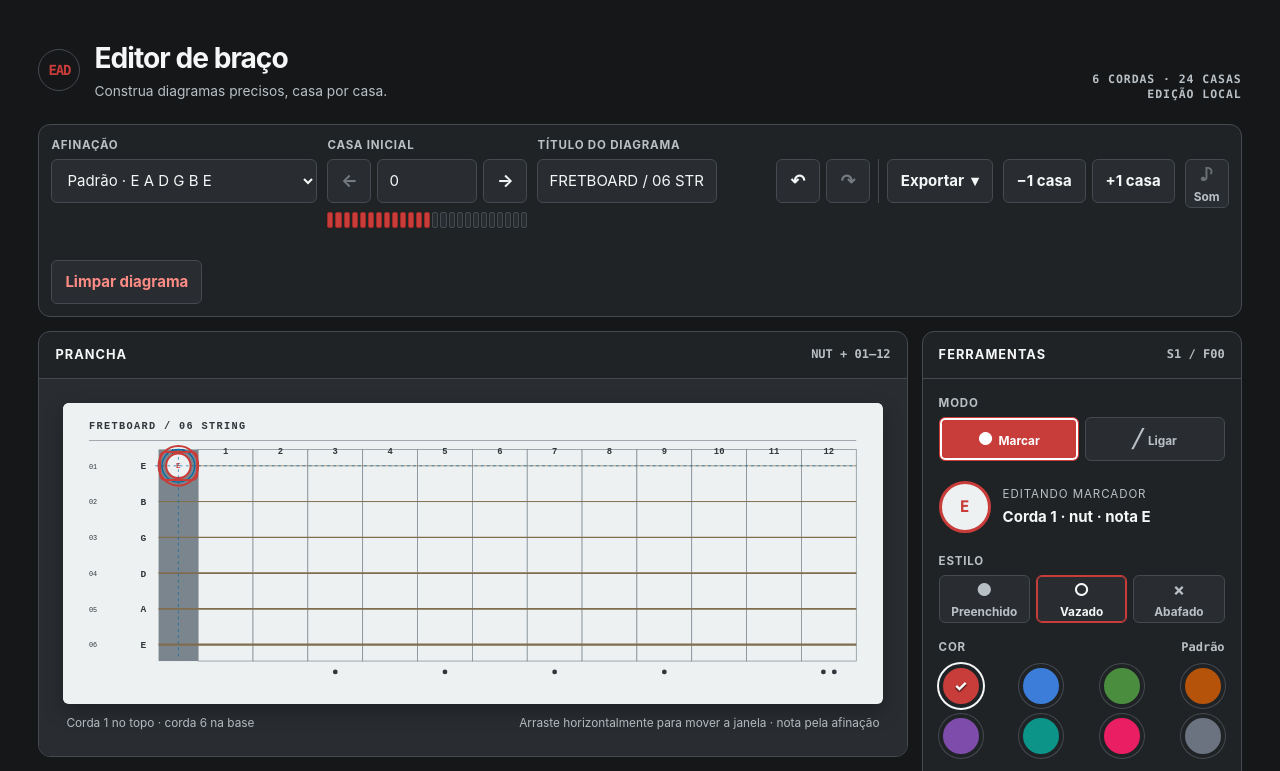
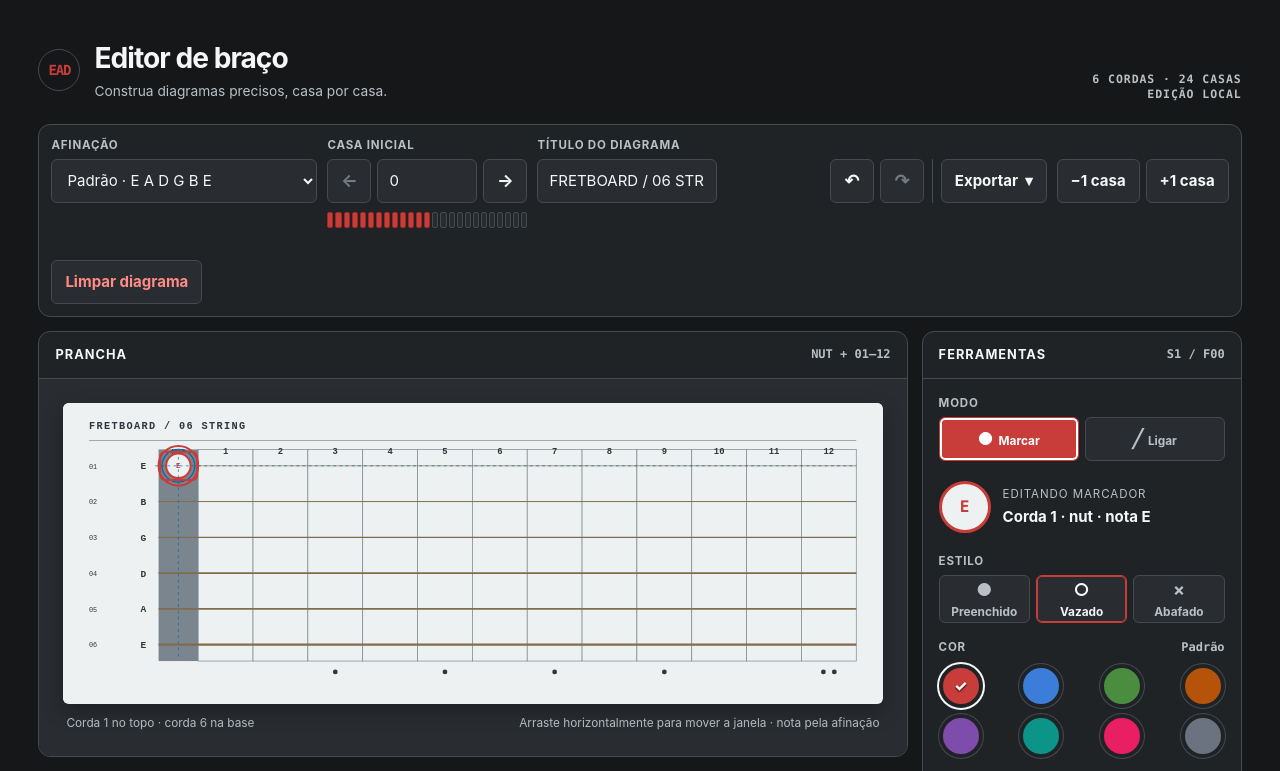
Before and after one commit to andersonmalves/fretboard-editor, a website: page index.html in a window 1280 px wide. Both pictures are taken after a click on the button 178 px from the left and 466 px from the top of the page. Shown: the top 771 px of the page. Drawn offline with Linux system fonts and the light colour scheme.

Commit message:
revert: remove audio feedback feature entirely

```diff
--- a/index.html
+++ b/index.html
@@ -90,7 +90,7 @@ h1{margin:0;font-size:clamp(1.35rem,2.2vw,2rem);font-weight:680;letter-spacing:-
 .button.danger{color:var(--color-destructive)}
 .command-spacer{flex:1}
 .button-cluster{display:flex;gap:var(--space-sm)}
-.history-cluster,.transpose-cluster,.clear-button,.sound-toggle,.actions-cluster{margin-top:22px}.actions-cluster{margin-left:auto;align-items:center}.cluster-divider{width:1px;align-self:stretch;min-height:var(--control-min);background:var(--color-border);margin:0 2px}.export-menu{position:relative}.export-popover{position:absolute;right:0;top:calc(100% + 4px);z-index:12;min-width:168px;padding:var(--space-sm);display:grid;gap:var(--space-sm);background:var(--color-panel-bg);border:1px solid var(--color-border);border-radius:var(--radius-sm);box-shadow:0 8px 20px var(--color-shadow)}.export-popover[hidden]{display:none!important}.export-menu-item:nth-child(3){border-top:1px solid var(--color-border);margin-top:2px;padding-top:var(--space-sm)}.export-menu-item{width:100%;justify-content:flex-start}
+.history-cluster,.transpose-cluster,.clear-button,.actions-cluster{margin-top:22px}.actions-cluster{margin-left:auto;align-items:center}.cluster-divider{width:1px;align-self:stretch;min-height:var(--control-min);background:var(--color-border);margin:0 2px}.export-menu{position:relative}.export-popover{position:absolute;right:0;top:calc(100% + 4px);z-index:12;min-width:168px;padding:var(--space-sm);display:grid;gap:var(--space-sm);background:var(--color-panel-bg);border:1px solid var(--color-border);border-radius:var(--radius-sm);box-shadow:0 8px 20px var(--color-shadow)}.export-popover[hidden]{display:none!important}.export-menu-item:nth-child(3){border-top:1px solid var(--color-border);margin-top:2px;padding-top:var(--space-sm)}.export-menu-item{width:100%;justify-content:flex-start}
 .position-control{display:grid;grid-template-columns:var(--control-min) minmax(0,1fr) var(--control-min);gap:var(--space-sm)}
 .error{margin:4px 0 0;color:var(--color-error);font-size:.76rem}.error:empty{display:none}
 .workspace{display:grid;grid-template-columns:minmax(0,1fr) 320px;gap:var(--space-lg);align-items:start}
@@ -128,7 +128,7 @@ h1{margin:0;font-size:clamp(1.35rem,2.2vw,2rem);font-weight:680;letter-spacing:-
 .tool-bar-button span{display:block;margin-bottom:2px;font-size:1.1rem}
 .mode-button span{display:inline;margin:0 5px 0 0}.mode-button[aria-pressed="true"]{border-color:var(--color-selection);background:var(--color-selection);color:var(--color-white);box-shadow:inset 0 0 0 2px var(--color-white)}
 .style-group .tool-bar-button[aria-pressed="true"]{border-color:var(--color-selection);color:var(--color-text-primary);box-shadow:inset 0 0 0 1px var(--color-selection)}
-.sound-toggle{min-width:44px}.sound-toggle[aria-pressed="true"]{border-color:var(--color-selection);box-shadow:inset 0 0 0 1px var(--color-selection)}.sound-toggle[aria-pressed="false"] span{opacity:.45}
+
 .connection-list{margin:0;padding:0;list-style:none;display:grid;gap:var(--space-sm)}
 .inspector details{border-top:1px solid var(--color-border)}.inspector details summary{min-height:44px;cursor:pointer}
 .connection-item{display:flex;align-items:center;justify-content:space-between;gap:8px;font-size:.78rem}
@@ -152,7 +152,7 @@ h1{margin:0;font-size:clamp(1.35rem,2.2vw,2rem);font-weight:680;letter-spacing:-
 }
 @media(max-width:767px){
   .app{padding:12px}.masthead{align-items:center;margin-bottom:14px}.edition{display:none}.brand-mark{width:38px;height:38px}.masthead p{font-size:.78rem}
-  .command-bar{display:grid;grid-template-columns:1fr;padding:var(--space-md)}.field.tuning,.field.position,.field.title{width:auto;min-width:0;grid-column:1}.field.position{max-width:none}.position-control{grid-template-columns:var(--control-min) 1fr var(--control-min)}.actions-cluster{grid-column:1;grid-row:2;margin-top:0;justify-content:flex-end}.transpose-cluster{grid-column:1;margin-top:0}.transpose-cluster .button{flex:1}.clear-button{grid-column:1;margin-top:0}.sound-toggle{grid-column:1;margin-top:0}
+  .command-bar{display:grid;grid-template-columns:1fr;padding:var(--space-md)}.field.tuning,.field.position,.field.title{width:auto;min-width:0;grid-column:1}.field.position{max-width:none}.position-control{grid-template-columns:var(--control-min) 1fr var(--control-min)}.actions-cluster{grid-column:1;grid-row:2;margin-top:0;justify-content:flex-end}.transpose-cluster{grid-column:1;margin-top:0}.transpose-cluster .button{flex:1}.clear-button{grid-column:1;margin-top:0}
   .mobile-quick{display:flex}
   .workspace{gap:var(--space-md)}.panel-header{padding:11px 12px}.artboard-pad{padding:7px}.board-canvas{aspect-ratio:12/11}.board-caption{display:block}.board-caption span{display:block;text-align:left!important}
   .inspector-body{display:grid;grid-template-columns:1fr;padding:var(--space-lg)}.inspector-actions{grid-column:auto}.grid-cell{min-width:var(--control-min);min-height:var(--control-min)}.status{position:fixed;z-index:10;left:12px;right:12px;bottom:12px;margin:0;padding:11px 13px;border:1px solid var(--color-border);border-radius:var(--radius-sm);background:var(--color-panel-bg);box-shadow:0 8px 20px var(--color-shadow);opacity:0;pointer-events:none}.status.visible{opacity:1}
@@ -224,7 +224,7 @@ h1{margin:0;font-size:clamp(1.35rem,2.2vw,2rem);font-weight:680;letter-spacing:-
       <button class="button" id="transpose-down" type="button" aria-label="Transpor forma uma casa em direção ao nut" disabled>−1 casa</button>
       <button class="button" id="transpose-up" type="button" aria-label="Transpor forma uma casa em direção ao corpo" disabled>+1 casa</button>
     </div>
-    <button class="tool-bar-button sound-toggle" id="sound-toggle" type="button" aria-label="Som das notas" aria-pressed="false"><span aria-hidden="true">♪</span>Som</button><button class="button danger clear-button" id="clear-button" type="button" disabled>Limpar diagrama</button>
+    <button class="button danger clear-button" id="clear-button" type="button" disabled>Limpar diagrama</button>
   </section>
 
   <div class="workspace">
@@ -309,7 +309,7 @@ const refs={
   clear:document.querySelector("#clear-button"),remove:document.querySelector("#remove-button"),deselect:document.querySelector("#deselect-button"),
   exportSvg:document.querySelector("#export-svg"),exportPng:document.querySelector("#export-png"),exportJson:document.querySelector("#export-json"),importJson:document.querySelector("#import-json"),importJsonInput:document.querySelector("#import-json-input"),exportMenuToggle:document.querySelector("#export-menu-toggle"),exportPopover:document.querySelector("#export-popover"),label:document.querySelector("#label-input"),
   readout:document.querySelector("#window-readout"),coordinate:document.querySelector("#selection-coordinate"),badge:document.querySelector("#note-badge"),
-  kicker:document.querySelector("#selection-kicker"),selectionName:document.querySelector("#selection-name"),sound:document.querySelector("#sound-toggle"),status:document.querySelector("#status"),
+  kicker:document.querySelector("#selection-kicker"),selectionName:document.querySelector("#selection-name"),status:document.querySelector("#status"),
   hint:document.querySelector("#board-hint"),
   colorGroup:document.querySelector("#color-group"),
   diagramTitle:document.querySelector("#diagram-title"),
@@ -323,14 +323,14 @@ const refs={
 };
 const cv=refs.grid.parentElement;
 
-const editor={startFret:0,visibleFrets:compactMedia.matches?6:12,selectedMarkerId:null,activeMarkerType:"filled",activeMarkerColor:null,activeConnectionColor:null,activeTool:"marker",linkFrom:null,activeCustomLabel:"",soundEnabled:false,diagramTitleDraft:null,focusedPosition:{stringIndex:0,fret:0}};
+const editor={startFret:0,visibleFrets:compactMedia.matches?6:12,selectedMarkerId:null,activeMarkerType:"filled",activeMarkerColor:null,activeConnectionColor:null,activeTool:"marker",linkFrom:null,activeCustomLabel:"",diagramTitleDraft:null,focusedPosition:{stringIndex:0,fret:0}};
 const history={past:[],present:{tuningPresetId:"standard",diagramTitle:DEFAULT_DIAGRAM_TITLE,markers:[],connections:[]},future:[]};
 let markerSequence=0;
 let statusSequence=0;
 let statusTimer=0;
 let labelDraftFor=null;
 let pan=null,skip=0;
-let audioContext=null,audioNodes=null,pluckBuf=null;
+
 
 function cloneContent(content){return {tuningPresetId:content.tuningPresetId,diagramTitle:content.diagramTitle??DEFAULT_DIAGRAM_TITLE,markers:content.markers.map(marker=>({...marker})),connections:content.connections.map(link=>({...link}))}}
 function displayedDiagramTitle(){return editor.diagramTitleDraft??history.present.diagramTitle??DEFAULT_DIAGRAM_TITLE}
@@ -364,8 +364,7 @@ function transposeShape(delta){
 }
 function parsePitch(value){const match=/^([A-G])([#b]?)(-?\d)$/.exec(value);if(!match)throw new Error("Nota de afinação inválida");const base={C:0,D:2,E:4,F:5,G:7,A:9,B:11}[match[1]];const accidental=match[2]==="#"?1:match[2]==="b"?-1:0;return (Number(match[3])+1)*12+base+accidental}
 function noteAt(stringIndex,fret){const tuning=currentTuning();const pitch=parsePitch(tuning.notes[stringIndex])+fret;const notes=tuning.accidentalStyle==="flat"?FLAT_NOTES:SHARP_NOTES;return {pitchClass:notes[((pitch%12)+12)%12],octave:Math.floor(pitch/12)-1}}
-function playNote(s,f,t){if(!editor.soundEnabled||t==="muted")return;const A=window.AudioContext||window.webkitAudioContext;if(!A)return;const c=audioContext??=new A,now=c.currentTime;c.resume();if(audioNodes){audioNodes.forEach(n=>{try{n.disconnect()}catch(e){}});audioNodes=null}const hz=440*2**((parsePitch(currentTuning().notes[s])+f-69)/12);if(!pluckBuf){const len=Math.round(c.sampleRate*.003);pluckBuf=c.createBuffer(1,len,c.sampleRate);const d=pluckBuf.getChannelData(0);for(let i=0;i<len;i++)d[i]=Math.random()*2-1}const dl=c.createDelay(1),lp=c.createBiquadFilter(),fb=c.createGain();dl.delayTime.value=1/hz;lp.type="lowpass";lp.frequency.setValueAtTime(hz*6,now);lp.frequency.exponentialRampToValueAtTime(hz*1.8,now+.4);fb.gain.value=.997;dl.connect(lp).connect(fb).connect(dl);const ns=c.createBufferSource();ns.buffer=pluckBuf;ns.connect(dl);ns.start(now);const br=c.createBiquadFilter(),og=c.createGain();br.type="lowshelf";br.frequency.value=220;br.gain.value=3;lp.connect(br).connect(og).connect(c.destination);og.gain.setValueAtTime(.001,now);og.gain.linearRampToValueAtTime(.4,now+.004);og.gain.setValueAtTime(.4,now+.02);og.gain.exponentialRampToValueAtTime(.001,now+1.6);const nds=[dl,lp,fb,ns,br,og];audioNodes=nds;setTimeout(()=>{if(audioNodes===nds){nds.forEach(n=>{try{n.disconnect()}catch(e){}});audioNodes=null}},2200)}
-function toggleSound(){const on=editor.soundEnabled=!editor.soundEnabled;refs.sound.setAttribute("aria-pressed",String(on));if(!on){if(audioNodes){audioNodes.forEach(n=>{try{n.disconnect()}catch(e){}});audioNodes=null}}announce(on?"Som ativado.":"Som desativado.")}
+
 function spokenNote(note){const base=NOTE_NAMES[note.pitchClass[0]];const accidental=note.pitchClass.includes("#")?" sustenido":note.pitchClass.includes("b")?" bemol":"";return `${base}${accidental} ${note.octave}`}
 function displayLabel(marker){return marker.customLabel||noteAt(marker.stringIndex,marker.fret).pitchClass}
 function positionLabel(stringIndex,fret){const note=noteAt(stringIndex,fret);const occupancy=markerAt(stringIndex,fret);const position=fret===0?"corda solta":`casa ${fret}`;const state=occupancy?`marcador ${TYPE_NAMES[occupancy.type]}${occupancy.customLabel?`, rótulo ${occupancy.customLabel}`:""}`:"vazia";return `Corda ${stringIndex+1}, ${position}, nota ${spokenNote(note)}, ${state}`}
@@ -403,7 +402,7 @@ function activatePosition(stringIndex,fret){
   if(fret>0&&editor.activeMarkerType==="muted"){announce(MUTED_ONLY_AT_NUT,true);return}
   const type=normalizeType(editor.activeMarkerType,fret);
   const marker={id:`marker-${++markerSequence}`,stringIndex,fret,type,color:editor.activeMarkerColor,customLabel:normalizeLabel(editor.activeCustomLabel)};
-  if(commitContent(content=>content.markers.push(marker),`${positionLabel(stringIndex,fret)} criado.`,marker.id))playNote(stringIndex,fret,type)
+  if(commitContent(content=>content.markers.push(marker),`${positionLabel(stringIndex,fret)} criado.`,marker.id)){}
 }
 function editSelected(patch,message){const marker=selectedMarker();if(!marker){announce("Selecione um marcador antes de editar.",true);return}if(patch.type==="muted"&&marker.fret!==0){announce(MUTED_ONLY_AT_NUT,true);return}const safe=patch.type?{...patch,type:normalizeType(patch.type,marker.fret)}:patch;commitContent(content=>{const target=content.markers.find(item=>item.id===marker.id);Object.assign(target,safe)},message,marker.id)}
 function removeSelected(){const marker=selectedMarker();if(!marker){announce("Nenhum marcador selecionado.",true);return}const id=marker.id;commitContent(content=>{content.markers=content.markers.filter(item=>item.id!==id);content.connections=content.connections.filter(link=>link.a!==id&&link.b!==id)},"Marcador removido. Use Desfazer para restaurar.",null);if(editor.linkFrom===id)editor.linkFrom=null}
@@ -481,7 +480,7 @@ function renderConnectionList(marker){const links=marker?connectionsForMarker(ma
 function renderWindowMap(){const fragment=document.createDocumentFragment();for(let fret=0;fret<=MAX_FRET;fret+=1){const button=document.createElement("button");button.type="button";button.className="window-tick";button.dataset.fret=String(fret);button.setAttribute("aria-pressed",String(fretInWindow(fret)));button.setAttribute("aria-label",fret===0?"Nut":`Casa ${fret}`);button.title=fret===0?"Nut":String(fret);button.addEventListener("click",()=>setStartFret(fret));fragment.append(button)}refs.windowMap.replaceChildren(fragment)}
 function renderPreview(marker){if(editor.activeTool==="connect"){const source=editor.linkFrom&&markerById(editor.linkFrom),position=source?markerCoordinate(source):"—";refs.badge.dataset.type="step";refs.badge.dataset.long="false";refs.badge.textContent=source?"2":"1";refs.kicker.textContent="Ligação ativa";refs.selectionName.textContent=source?"2 de 2 · escolha o destino":"1 de 2 · selecione a origem";refs.coordinate.textContent=position;return}const type=marker?.type||editor.activeMarkerType,colors=palette(),color=resolveMarkerColor({color:marker?marker.color:editor.activeMarkerColor},colors),shown=type==="muted"?"×":marker?displayLabel(marker):editor.activeCustomLabel||"?";refs.badge.dataset.type=type;refs.badge.dataset.long=String(shown.length>3);refs.badge.style.cssText=`--preview-color:${color};--preview-ink:${markerLabelFill(color,type,colors)}`;refs.badge.textContent=shown;refs.kicker.textContent=marker?"Editando marcador":"Próximo marcador";refs.selectionName.textContent=marker?`Corda ${marker.stringIndex+1} · ${marker.fret?`casa ${marker.fret}`:"nut"} · nota ${noteAt(marker.stringIndex,marker.fret).pitchClass}`:"Clique em uma posição";refs.coordinate.textContent=marker?markerCoordinate(marker):"—"}
 function renderInspector(){
-  const marker=selectedMarker(),linking=editor.activeTool==="connect",hasMarkers=history.present.markers.length,hasContent=hasMarkers||history.present.connections.length;refs.remove.disabled=!marker||linking;refs.remove.hidden=linking;refs.deselect.disabled=linking?!editor.linkFrom:!marker;refs.deselect.textContent=linking?"Cancelar ligação":"Desmarcar";refs.actions.hidden=linking?!editor.linkFrom:!marker;refs.actions.dataset.single=String(linking);refs.markerFields.hidden=linking;refs.labelField.hidden=linking;refs.sound.hidden=linking;refs.clear.disabled=!hasContent;refs.undo.disabled=!history.past.length;refs.redo.disabled=!history.future.length;refs.transposeDown.disabled=!hasMarkers;refs.transposeUp.disabled=!hasMarkers;refs.previous.disabled=editor.startFret===0;refs.next.disabled=editor.startFret>=maxStartFret();
+  const marker=selectedMarker(),linking=editor.activeTool==="connect",hasMarkers=history.present.markers.length,hasContent=hasMarkers||history.present.connections.length;refs.remove.disabled=!marker||linking;refs.remove.hidden=linking;refs.deselect.disabled=linking?!editor.linkFrom:!marker;refs.deselect.textContent=linking?"Cancelar ligação":"Desmarcar";refs.actions.hidden=linking?!editor.linkFrom:!marker;refs.actions.dataset.single=String(linking);refs.markerFields.hidden=linking;refs.labelField.hidden=linking;refs.clear.disabled=!hasContent;refs.undo.disabled=!history.past.length;refs.redo.disabled=!history.future.length;refs.transposeDown.disabled=!hasMarkers;refs.transposeUp.disabled=!hasMarkers;refs.previous.disabled=editor.startFret===0;refs.next.disabled=editor.startFret>=maxStartFret();
   if(marker&&!linking){editor.activeMarkerType=marker.type;editor.activeMarkerColor=marker.color??null;syncToolBarButtons();syncColorSwatches(editor.activeMarkerColor);editor.activeCustomLabel=marker.customLabel;mirrorLabel(marker.customLabel)}else{syncToolBarButtons();syncColorSwatches(linking?editor.activeConnectionColor:editor.activeMarkerColor);mirrorLabel(editor.activeCustomLabel)}
   renderPreview(marker);renderConnectionList(linking?null:marker);
   const frets=visibleFretNumbers();refs.readout.textContent=frets.length?`${nutVisible()?"NUT + ":""}${String(frets[0]).padStart(2,"0")}—${String(frets.at(-1)).padStart(2,"0")}`:"NUT";refs.tuning.value=history.present.tuningPresetId;syncMobileSwatch();
@@ -495,7 +494,6 @@ cv.addEventListener("pointerup",endPan);cv.addEventListener("pointercancel",endP
 refs.tuning.addEventListener("change",event=>{const id=event.target.value;if(!TUNINGS[id]){announce("Afinação inválida. Nenhuma alteração foi aplicada.",true);refs.tuning.value=history.present.tuningPresetId;return}commitContent(content=>{content.tuningPresetId=id},`Afinação alterada para ${TUNINGS[id].name}.`,editor.selectedMarkerId)});
 refs.start.addEventListener("input",event=>setStartFret(event.target.value));refs.previous.addEventListener("click",()=>setStartFret(editor.startFret-1));refs.next.addEventListener("click",()=>setStartFret(editor.startFret+1));
 refs.undo.addEventListener("click",undo);refs.redo.addEventListener("click",redo);refs.transposeDown.addEventListener("click",()=>transposeShape(-1));refs.transposeUp.addEventListener("click",()=>transposeShape(1));refs.clear.addEventListener("click",clearDiagram);refs.remove.addEventListener("click",removeSelected);refs.deselect.addEventListener("click",deselect);
-refs.sound.addEventListener("click",toggleSound);
 document.querySelectorAll("[data-tool],[data-type]").forEach(b=>b.addEventListener("click",()=>{if(b.dataset.tool){setActiveTool(b.dataset.tool);return}const t=b.dataset.type;if(editor.activeTool!=="marker")setActiveTool("marker",true);const m=selectedMarker();setActiveType(t);if(!m){announce(`Ferramenta ${TYPE_NAMES[t]} ativa.`);return}if(t==="muted"&&m.fret!==0){announce(`${MUTED_ONLY_AT_NUT} Ferramenta abafado ativa para o próximo marcador.`,true);return}const type=normalizeType(t,m.fret);if(type!==t){announce(FILLED_NORMALIZED_AT_NUT);if(m.type===type){setActiveType(type);return}}editSelected({type},`Marcador alterado para ${TYPE_NAMES[type]}.`)}));
 refs.label.addEventListener("input",event=>{const clean=normalizeLabel(event.target.value);editor.activeCustomLabel=clean;mirrorLabel(clean);const marker=selectedMarker();renderPreview(marker);if(!marker||marker.customLabel===clean)return;const message=clean?`Rótulo alterado para ${clean}.`:"Rótulo automático restaurado.";if(labelDraftFor===marker.id){history.present.markers.find(item=>item.id===marker.id).customLabel=clean;render();announce(message);return}editSelected({customLabel:clean},message);labelDraftFor=marker.id});
 refs.label.addEventListener("blur",()=>{labelDraftFor=null});
```
Also changed, not shown: tests/fretboard-page.js (+0 -1 lines), tests/markers.spec.js (+0 -45 lines), tests/responsive.spec.js (+1 -2 lines).
